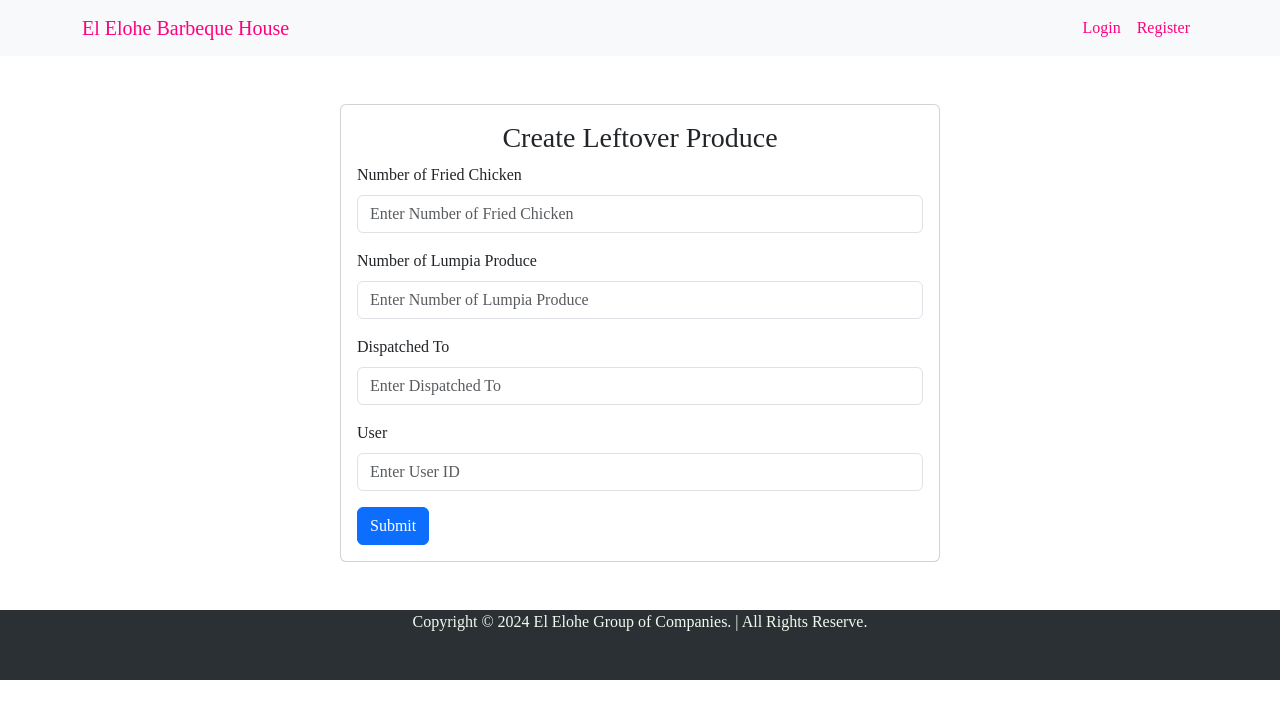
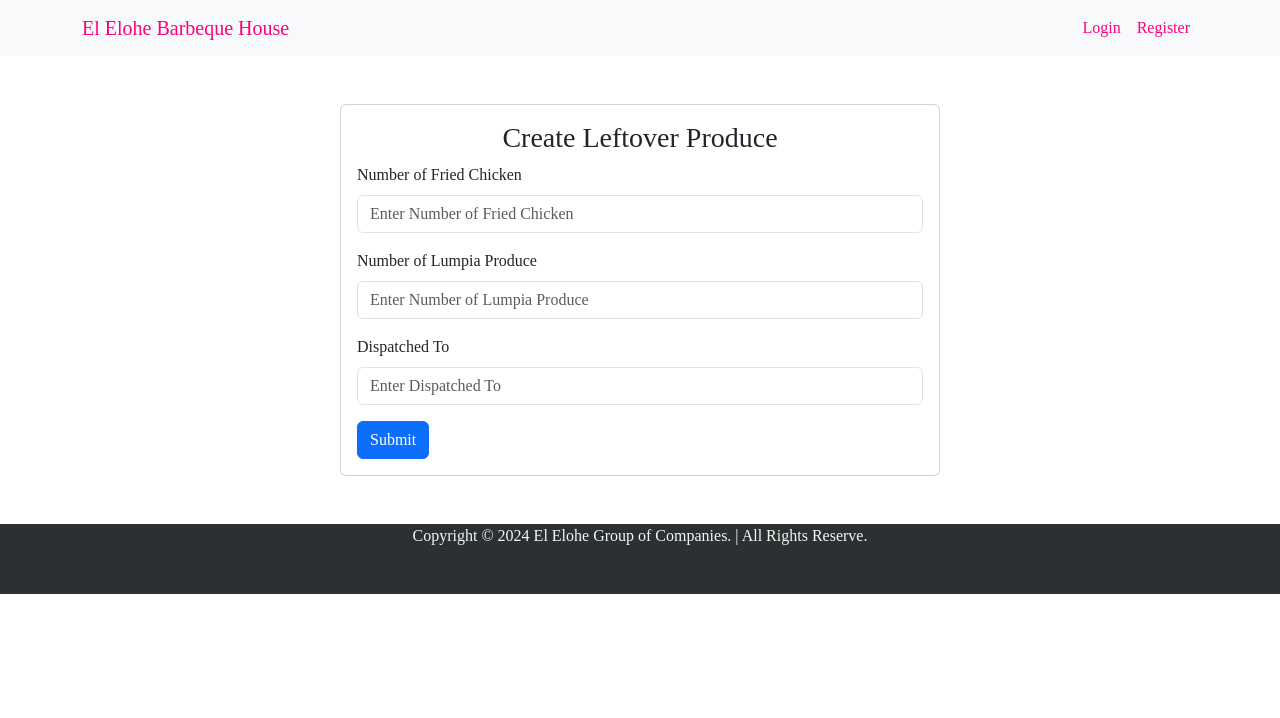
Before and after one commit to Engreyxien/elelohe_production, a React (Vite) app: page /leftoversproduceform in a window 1280 px wide. Shown: the top 718 px of the page. Built offline with nearby package versions, Linux system fonts and the light colour scheme.

Commit message:
auth for user

```diff
--- a/src/views/LeftoverIngredientForm.jsx
+++ b/src/views/LeftoverIngredientForm.jsx
@@ -26,7 +26,6 @@ const LeftoverIngredient = () => {
         quantity,
         unit_price,
         amount,
-        user_id,
       };
       const { data } = await api.post("/leftoveringredient", body);
       toast.success(data.message);
@@ -79,13 +78,6 @@ const LeftoverIngredient = () => {
               <Form.Label>Amount</Form.Label>
               <Form.Control type="text" placeholder="Enter Amount" />
             </Form.Group>
-            <Form.Group
-              className="mb-3"
-              onChange={(e) => setUserId(e.target.value)}
-            >
-              <Form.Label>User</Form.Label>
-              <Form.Control id="user" type="text" placeholder="Enter User ID" />
-            </Form.Group>
             <Button variant="primary" type="submit">
               Submit
             </Button>
--- a/src/views/LeftoversProduceForm.jsx
+++ b/src/views/LeftoversProduceForm.jsx
@@ -15,7 +15,6 @@ const LeftoversProduce = () => {
   const [number_of_fried_chicken, setNumberOfFriedChicken] = useState("");
   const [number_of_lumpia_produce, setNumberOfLumpiaProduce] = useState("");
   const [dispatched_to, setDispatchedTo] = useState("");
-  const [user_id, setUserId] = useState("");
 
   async function handleCreateLeftoversProduce(e) {
     e.preventDefault();
@@ -24,7 +23,6 @@ const LeftoversProduce = () => {
         number_of_fried_chicken,
         number_of_lumpia_produce,
         dispatched_to,
-        user_id,
       };
       const { data } = await api.post("/leftoversproduce", body);
       toast.success(data.message);
@@ -79,14 +77,6 @@ const LeftoversProduce = () => {
               <Form.Label>Dispatched To</Form.Label>
               <Form.Control type="text" placeholder="Enter Dispatched To" />
             </Form.Group>
-            <Form.Group
-              className="mb-3"
-              value={user_id}
-              onChange={(e) => setUserId(e.target.value)}
-            >
-              <Form.Label>User</Form.Label>
-              <Form.Control type="text" placeholder="Enter User ID" />
-            </Form.Group>
             <Button variant="primary" type="submit">
               Submit
             </Button>
--- a/src/views/LeftoversTurnoverForm.jsx
+++ b/src/views/LeftoversTurnoverForm.jsx
@@ -20,7 +20,6 @@ const LeftoversTurnover = () => {
   const [number_of_items, setNumberOfItems] = useState("");
   const [quantity, setQuantity] = useState("");
   const [delivered_by, setDeliveredBy] = useState("");
-  const [user_id, setUserId] = useState("");
 
   async function handleCreateLeftoversTurnover(e) {
     e.preventDefault();
@@ -33,7 +32,6 @@ const LeftoversTurnover = () => {
         number_of_items,
         quantity,
         delivered_by,
-        user_id,
       };
       const { data } = await api.post("/leftoversturnover", body);
       toast.success(data.message);
@@ -121,15 +119,6 @@ const LeftoversTurnover = () => {
                 onChange={(e) => setDeliveredBy(e.target.value)}
               />
             </Form.Group>
-            <Form.Group className="mb-3">
-              <Form.Label>User ID</Form.Label>
-              <Form.Control
-                type="text"
-                placeholder="Enter User ID"
-                value={user_id}
-                onChange={(e) => setUserId(e.target.value)}
-              />
-            </Form.Group>
             <Button variant="primary" type="submit">
               Submit
             </Button>
--- a/src/views/MaterialsForm.jsx
+++ b/src/views/MaterialsForm.jsx
@@ -14,7 +14,6 @@ const Materials = () => {
   const navigate = useNavigate();
   const [materials_name, setMaterialsName] = useState("");
   const [number_of_items, setNumberofItems] = useState("");
-  const [user_id, setUserId] = useState("");
 
   async function handleCreateMaterials(e) {
     e.preventDefault();
@@ -22,7 +21,6 @@ const Materials = () => {
       const body = {
         materials_name,
         number_of_items,
-        user_id,
       };
       const { data } = await api.post("/material", body);
       toast.success(data.message);
@@ -60,14 +58,6 @@ const Materials = () => {
               <Form.Label>Number of Items</Form.Label>
               <Form.Control type="text" placeholder="Enter Number of Items" />
             </Form.Group>
-            <Form.Group
-              className="mb-3"
-              value={user_id}
-              onChange={(e) => setUserId(e.target.value)}
-            >
-              <Form.Label>User</Form.Label>
-              <Form.Control type="text" placeholder="Enter User" />
-            </Form.Group>
             <Button variant="primary" type="submit">
               Submit
             </Button>
--- a/src/views/PurchaseorderChickenForm.jsx
+++ b/src/views/PurchaseorderChickenForm.jsx
@@ -34,7 +34,6 @@ const PurchaseorderChickens = () => {
         particulars,
         unit_price,
         amount,
-        user_id,
       };
       const { data } = await api.post("/purchaseorderchicken", body);
       toast.success(data.message);
@@ -121,13 +120,6 @@ const PurchaseorderChickens = () => {
               <Form.Label>Amount</Form.Label>
               <Form.Control type="text" placeholder="Enter Amount" />
             </Form.Group>
-            <Form.Group
-              className="mb-3"
-              onChange={(e) => setUserId(e.target.value)}
-            >
-              <Form.Label>User</Form.Label>
-              <Form.Control type="text" placeholder="Enter User ID" />
-            </Form.Group>
             <Button variant="primary" type="submit">
               Submit
             </Button>
--- a/src/views/PurchaseorderIngredientsForm.jsx
+++ b/src/views/PurchaseorderIngredientsForm.jsx
@@ -20,7 +20,6 @@ const PurchaseorderIngredients = () => {
   const [particulars, setParticulars] = useState("");
   const [unit_price, setUnitPrice] = useState("");
   const [amount, setAmount] = useState("");
-  const [user_id, setUserId] = useState("");
 
   async function handleCreatePurchaseorderIngredients(e) {
     e.preventDefault();
@@ -34,7 +33,6 @@ const PurchaseorderIngredients = () => {
         particulars,
         unit_price,
         amount,
-        user_id,
       };
       const { data } = await api.post("/purchaseorderingredient", body);
       toast.success(data.message);
@@ -130,14 +128,6 @@ const PurchaseorderIngredients = () => {
               <Form.Label>Amount</Form.Label>
               <Form.Control type="text" placeholder="Enter Amount" />
             </Form.Group>
-            <Form.Group
-              className="mb-3"
-              value={user_id}
-              onChange={(e) => setUserId(e.target.value)}
-            >
-              <Form.Label>User</Form.Label>
-              <Form.Control type="text" placeholder="Enter User ID" />
-            </Form.Group>
             <Button variant="primary" type="submit">
               Submit
             </Button>
--- a/src/views/StocksChickensForm.jsx
+++ b/src/views/StocksChickensForm.jsx
@@ -18,7 +18,6 @@ const StocksChicken = () => {
   const [dispatch_AM, setDispatchAM] = useState("");
   const [dispatch_PM, setDispatchPM] = useState("");
   const [ending_stocks, setEndingStocks] = useState("");
-  const [user_id, setUserId] = useState("");
 
   async function handleCreateStocksChicken(e) {
     e.preventDefault();
@@ -30,7 +29,6 @@ const StocksChicken = () => {
         dispatch_AM,
         dispatch_PM,
         ending_stocks,
-        user_id,
       };
       const { data } = await api.post("/stockschicken", body);
       toast.success(data.message);
@@ -103,14 +101,6 @@ const StocksChicken = () => {
               <Form.Label>Ending Stocks</Form.Label>
               <Form.Control type="text" placeholder="Enter Ending Stocks" />
             </Form.Group>
-            <Form.Group
-              className="mb-3"
-              value={user_id}
-              onChange={(e) => setUserId(e.target.value)}
-            >
-              <Form.Label>User</Form.Label>
-              <Form.Control type="text" placeholder="Enter User ID" />
-            </Form.Group>
             <Button variant="primary" type="submit">
               Submit
             </Button>
--- a/src/views/StocksIngredientsForm.jsx
+++ b/src/views/StocksIngredientsForm.jsx
@@ -17,7 +17,6 @@ const StocksIngredients = () => {
   const [dispatch_AM, setDispatchAM] = useState("");
   const [dispatch_PM, setDispatchPM] = useState("");
   const [ending_stocks, setEndingStocks] = useState("");
-  const [user_id, setUserId] = useState("");
 
   async function handleCreateStocksIngredients(e) {
     e.preventDefault();
@@ -28,7 +27,6 @@ const StocksIngredients = () => {
         dispatch_AM,
         dispatch_PM,
         ending_stocks,
-        user_id,
       };
       const { data } = await api.post("/stocksingredient", body);
       toast.success(data.message);
@@ -93,14 +91,6 @@ const StocksIngredients = () => {
               <Form.Label>Ending Stocks</Form.Label>
               <Form.Control type="text" placeholder="Enter Ending Stocks" />
             </Form.Group>
-            <Form.Group
-              className="mb-3"
-              value={user_id}
-              onChange={(e) => setUserId(e.target.value)}
-            >
-              <Form.Label>User</Form.Label>
-              <Form.Control type="text" placeholder="Enter User ID" />
-            </Form.Group>
             <Button variant="primary" type="submit">
               Submit
             </Button>
--- a/src/views/StocksTransferForm.jsx
+++ b/src/views/StocksTransferForm.jsx
@@ -23,7 +23,6 @@ const StocksTransfer = () => {
   const [description, setDescription] = useState("");
   const [unit_price, setUnitPrice] = useState("");
   const [amount, setAmount] = useState("");
-  const [user_id, setUserId] = useState("");
 
   async function handleCreateStocksTransfer(e) {
     e.preventDefault();
@@ -40,7 +39,6 @@ const StocksTransfer = () => {
         description,
         unit_price,
         amount,
-        user_id,
       };
       const { data } = await api.post("/stockstransfer", body);
       toast.success(data.message);
@@ -161,14 +159,6 @@ const StocksTransfer = () => {
               <Form.Label>Amount</Form.Label>
               <Form.Control type="text" placeholder="Enter Amount" />
             </Form.Group>
-            <Form.Group
-              className="mb-3"
-              value={user_id}
-              onChange={(e) => setUserId(e.target.value)}
-            >
-              <Form.Label>User</Form.Label>
-              <Form.Control type="text" placeholder="Enter User ID" />
-            </Form.Group>
             <Button variant="primary" type="submit">
               Submit
             </Button>
```
